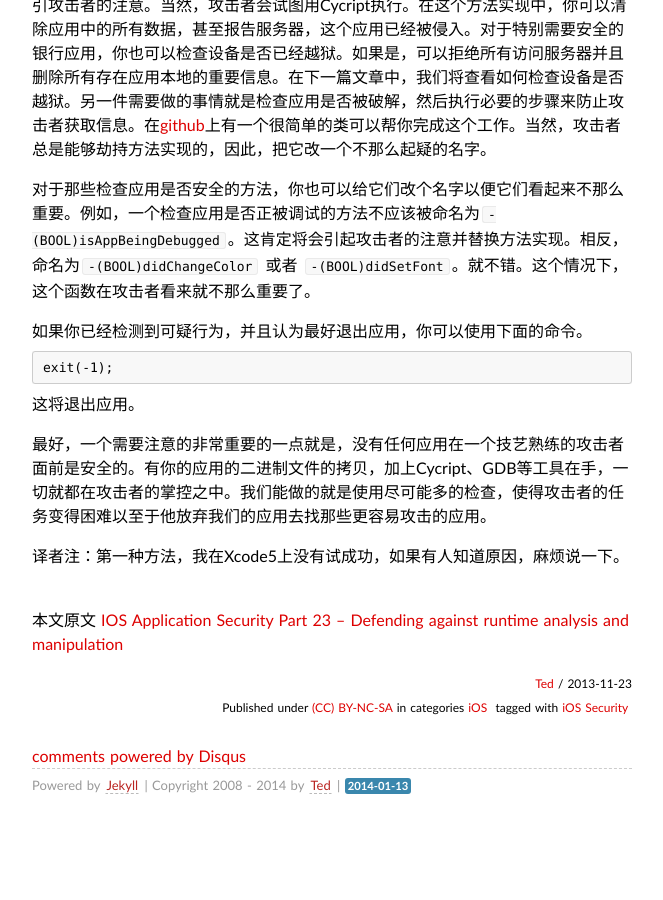
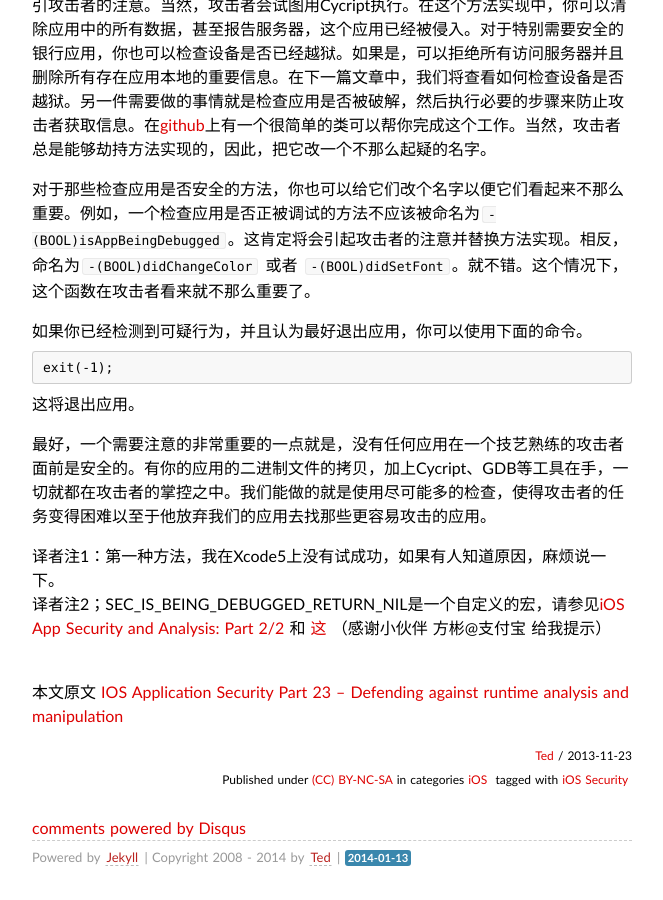
Before and after one commit to wufawei/wufawei.github.com, a Jekyll site: the page built from _posts/201311/2013-11-23-ios-application-security-23.md, in a window 1280 px wide and 900 px high, scrolled down 3266 px. Shown: the whole window, without its empty margins (308-971 px from the left). Built offline with Jekyll 4.4.1, drawn with Linux system fonts in a browser that asks for light colours; some web fonts are replaced; Markdown is read by kramdown in place of the engine named in the settings; comment, search, counter and statistics services are not loaded; before the commit the page ends 4094 px from its top, so only the background shows below that.

Commit message:
add content

```diff
--- a/_posts/201311/2013-11-23-ios-application-security-23.md
+++ b/_posts/201311/2013-11-23-ios-application-security-23.md
@@ -80,7 +80,8 @@ tags:
 
 
 
-译者注：第一种方法，我在Xcode5上没有试成功，如果有人知道原因，麻烦说一下。
+译者注1：第一种方法，我在Xcode5上没有试成功，如果有人知道原因，麻烦说一下。
+译者注2；SEC_IS_BEING_DEBUGGED_RETURN_NIL是一个自定义的宏，请参见[iOS App Security and Analysis: Part 2/2][4] 和 [这][5] （感谢小伙伴 方彬@支付宝 给我提示）
 
 
    <br/>
@@ -91,3 +92,5 @@ tags:
 [1]:http://wufawei.com/2013/11/ios-application-security-8/
 [2]:https://developer.apple.com/library/mac/documentation/Darwin/Reference/ManPages/man2/ptrace.2.html
 [3]:http://resources.infosecinstitute.com/ios-application-security-part-23-defending-runtime-analysis-manipulation/
+[4]:http://www.raywenderlich.com/46223/ios-app-security-analysis-part-2
+[5]:https://github.com/x128/MemeCollector/blob/master/Meme%20Collector/NSObject%2BdebugCheck.h
```
